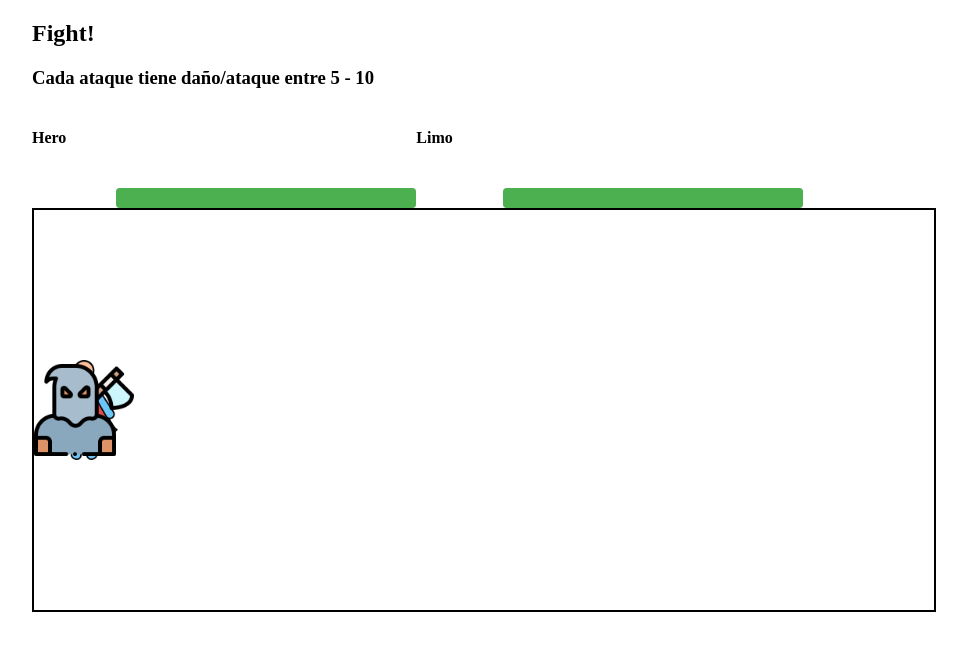
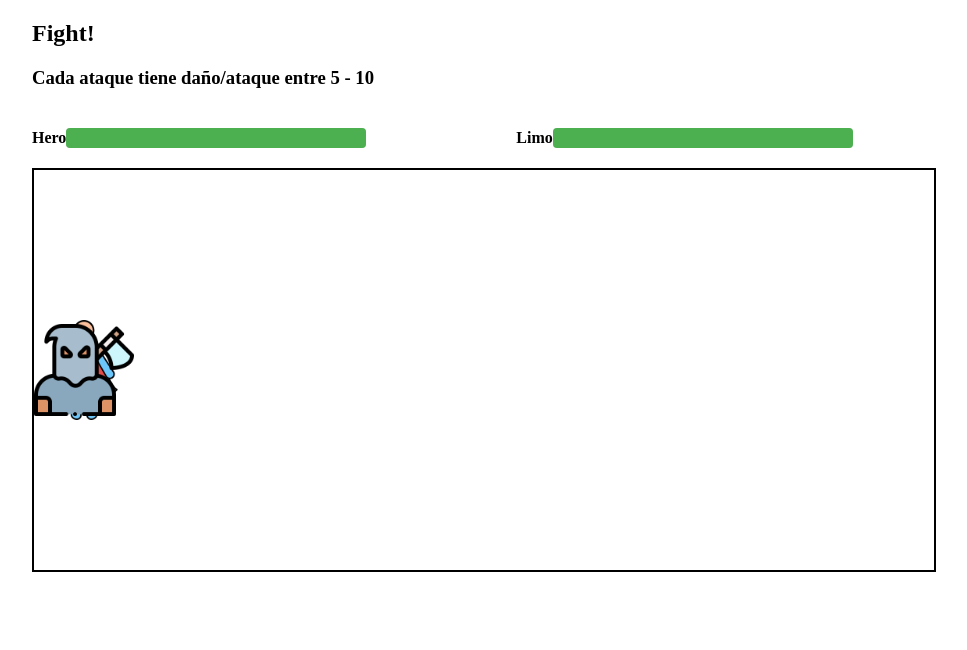
Before and after one commit to RobertoIL/esp1-actv-js, a plain HTML site: page index.html in a window 1280 px wide. Shown: the whole page, without its empty margins (76-1043 px from the left). Drawn offline with Linux system fonts and the light colour scheme.

Commit message:
fix error

```diff
--- a/style.css
+++ b/style.css
@@ -1,11 +1,11 @@
 .persona {
   display: flex;
+  position: initial;
 }
 
-
 .progress {
-    margin-top: 80px;
-    margin-left: 50px;
+    margin-top: 20px;
+    margin-right: 150px;
     width: 300px;
     height: 20px;
     background-color: #ddd;
```
